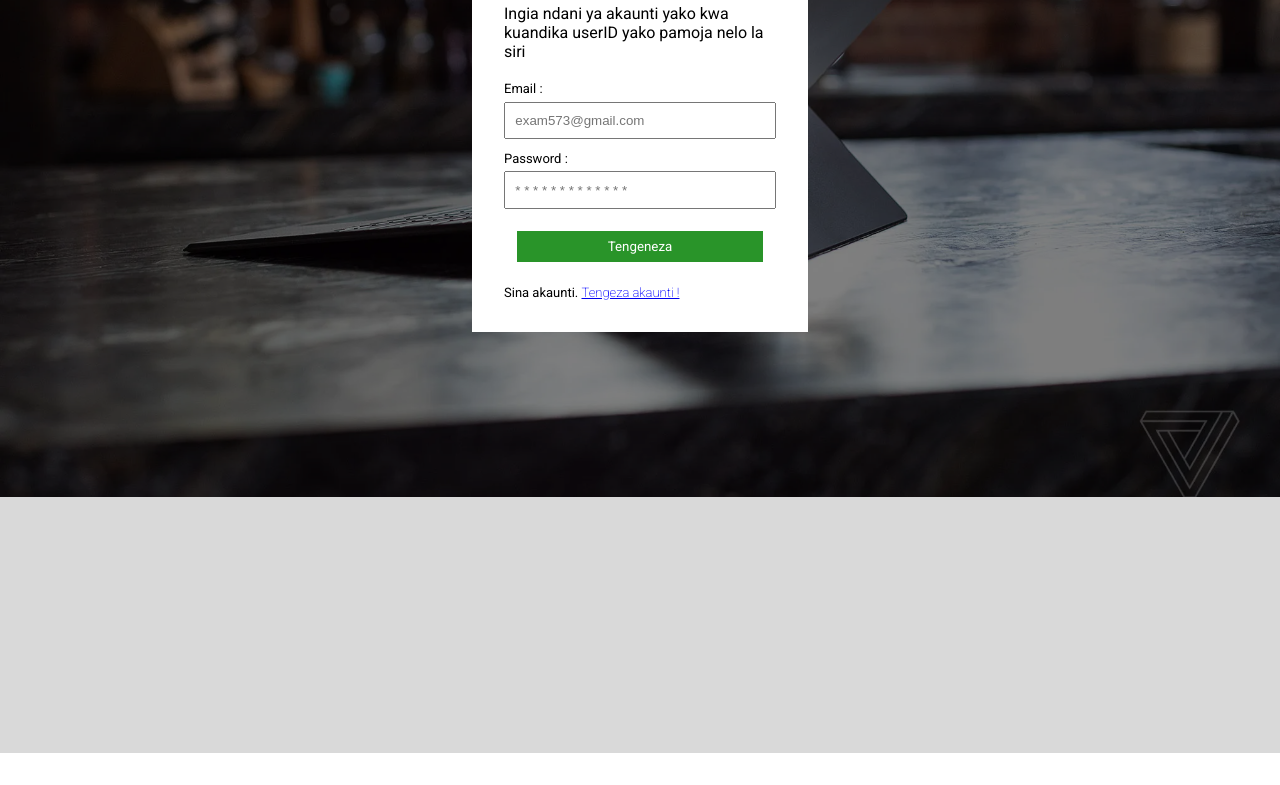
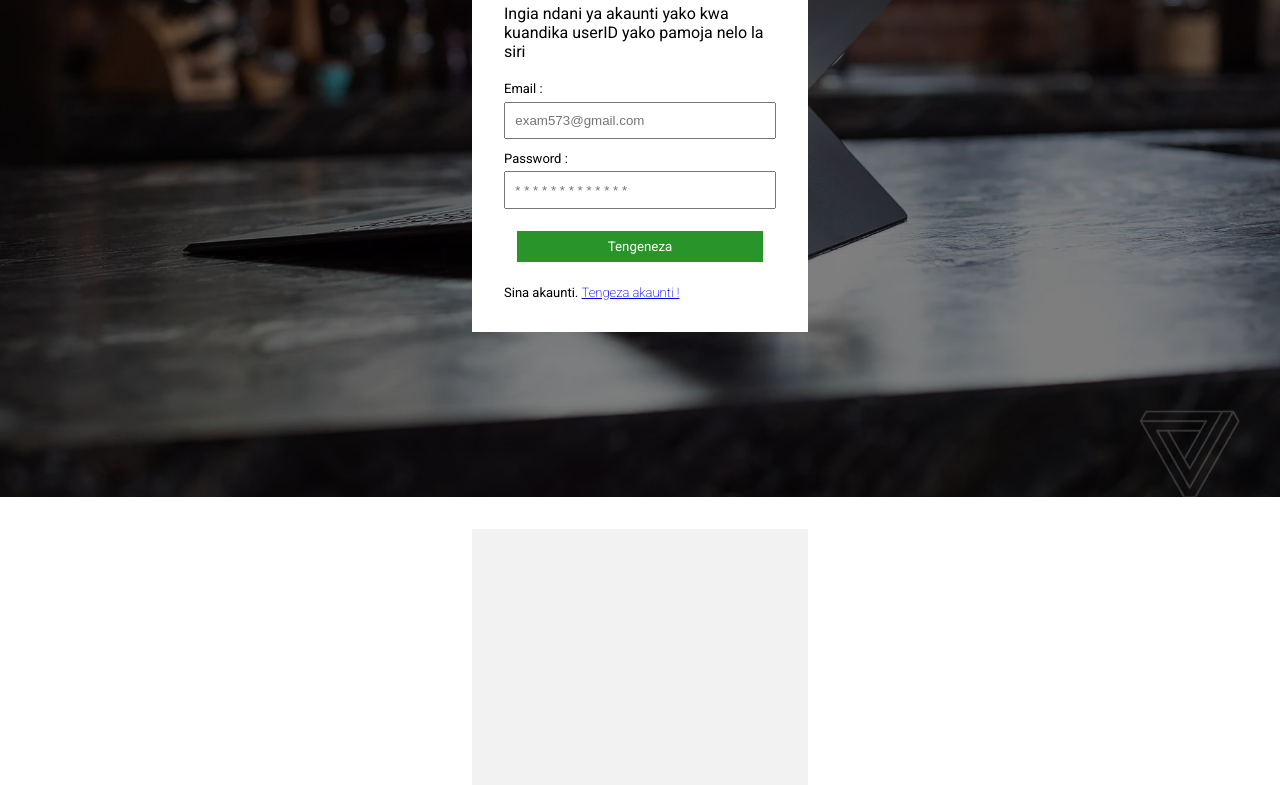
Before and after one commit to ibrah861/mia-upatu-2026, a React (Vite) app: page /signin in a window 1280 px wide. Shown: the part 303-1088 px from the top of the page. Before the commit the page ends 1056 px from the top, so only its background shows below. Built offline with nearby package versions, Linux system fonts and the light colour scheme.

Commit message:
all-agin

```diff
--- a/src/Pages/AuthPages/AuthStyle/Auth.css
+++ b/src/Pages/AuthPages/AuthStyle/Auth.css
@@ -69,14 +69,13 @@ form > div > p {
 }
 
 .email_part > div > input {
-
   width: 100%;
   outline: none;
   margin-top: 0.4em;
   padding: 0.7em;
 }
 
-.confirm_detail > p{
+.confirm_detail > p {
   color: blue;
   font-size: small;
   font-weight: 500;
@@ -88,7 +87,7 @@ form > div > p {
   justify-content: flex-end;
   align-items: center;
   background: white;
-  padding: 0.4em 0.8em ;
+  padding: 0.4em 0.8em;
   width: 100%;
   border-radius: 0.2em;
 }
@@ -115,7 +114,6 @@ section > div > img {
   width: 6em;
   margin-bottom: 0.4em;
   margin-bottom: 0.6em;
-
 }
 
 .message_geServer_box {
@@ -129,8 +127,6 @@ section > div > img {
   display: flex;
   justify-content: center;
   align-items: center;
-
-
 }
 
 .bg-cl {
@@ -191,16 +187,19 @@ section > div > img {
 
 @keyframes image_animation {
   0% {
- background: rgba(0, 0, 0, 0.24);
+    background: rgba(0, 0, 0, 0.125);
   }
 
   100% {
-  background:rgba(0, 0, 0, 0.114);
+    background: rgba(0, 0, 0, 0.021);
   }
 }
 
 .image_box_frame {
   height: 16em;
+  width: 100%;
+  max-width: 21em;
+  margin: 2em auto 0 auto;
 }
 
 /* mobile phone */
@@ -216,12 +215,9 @@ section > div > img {
   .card-center > section {
     display: block;
     padding: 0;
-
   }
 
   .card-center::before {
     background: white;
-
   }
-
 }
```
Lines whose indentation alone changed are shown as unchanged.
